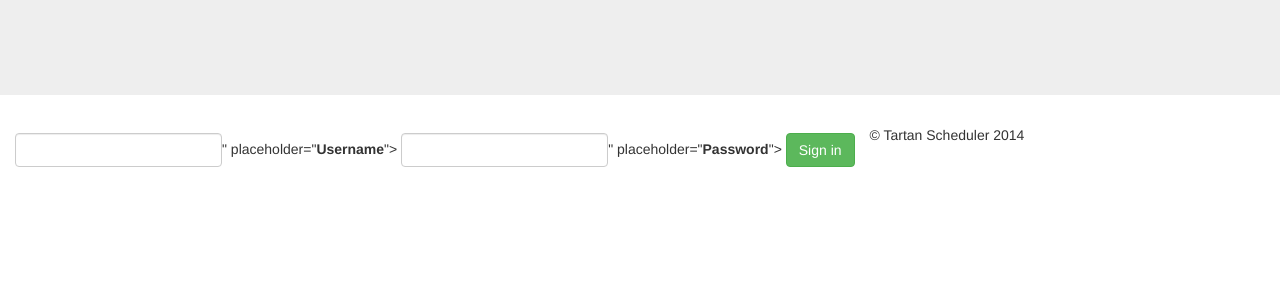
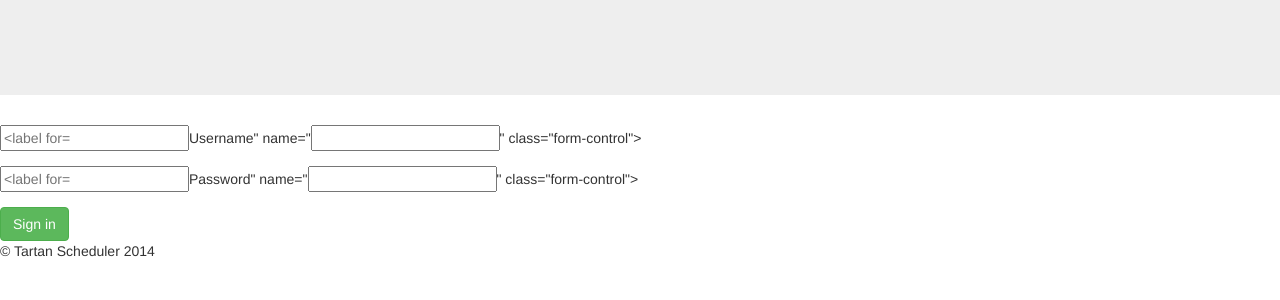
Before and after one commit to anotheranshu/cmu-scheduler, a Django app: template schedule/templates/puzzle/login.html in a window 1280 px wide. Shown: the part 51-351 px from the top of the page. Run offline with Django 3.2, Linux system fonts and the light colour scheme; the template is opened without the code that fills it, so the values that code supplies are empty, except form fields; tables that the repository leaves empty hold one stand-in row (values such as "Sample post"); form fields are guessed from the names that the template uses; parts of the project's set-up code (start-up, migrations or seed data) failed here and were passed over; some libraries are stand-ins or nearby versions.

Commit message:
Removed navbar from login form

```diff
--- a/schedule/templates/puzzle/login.html
+++ b/schedule/templates/puzzle/login.html
@@ -8,13 +8,13 @@ Puzzlehunt Login
 	{% if form.errors %}
 		<p>Your username and password didn't match. Please try again.</p>
 	{% endif %}
-	<form class="navbar-form navbar-left" method="post" role="form" action="{% url 'django.contrib.auth.views.login' %}">
+	<form method="post" role="form" action="{% url 'django.contrib.auth.views.login' %}">
 	{% csrf_token %}
 	<div class="form-group">
-	  <input class="form-control" type="text" name="{{ form.username }}" placeholder="{{ form.username.label_tag }}">
+	  <input type="text" placeholder="{{ form.username.label_tag }}" name="{{ form.username }}" class="form-control">
 	</div>
 	<div class="form-group">
-	  <input class="form-control" type="password" name="{{ form.password }}" placeholder="{{ form.password.label_tag }}">
+	  <input type="password" placeholder="{{ form.password.label_tag }}" name="{{ form.password }}" class="form-control">
 	</div>
 	<button class="btn btn-success" id="submit" type="submit" value="login">Sign in</button>
 	<input type="hidden" name="next" value="{{ next }}" />
```
